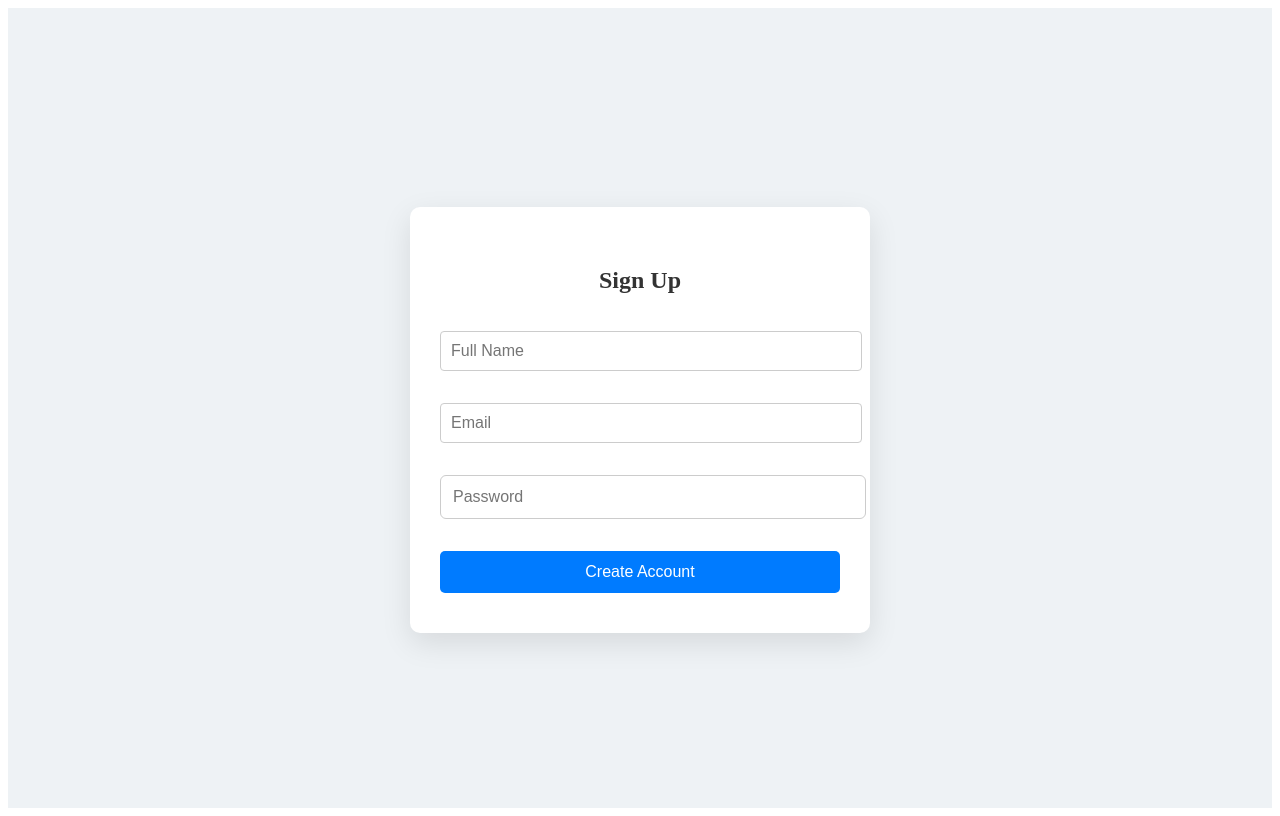
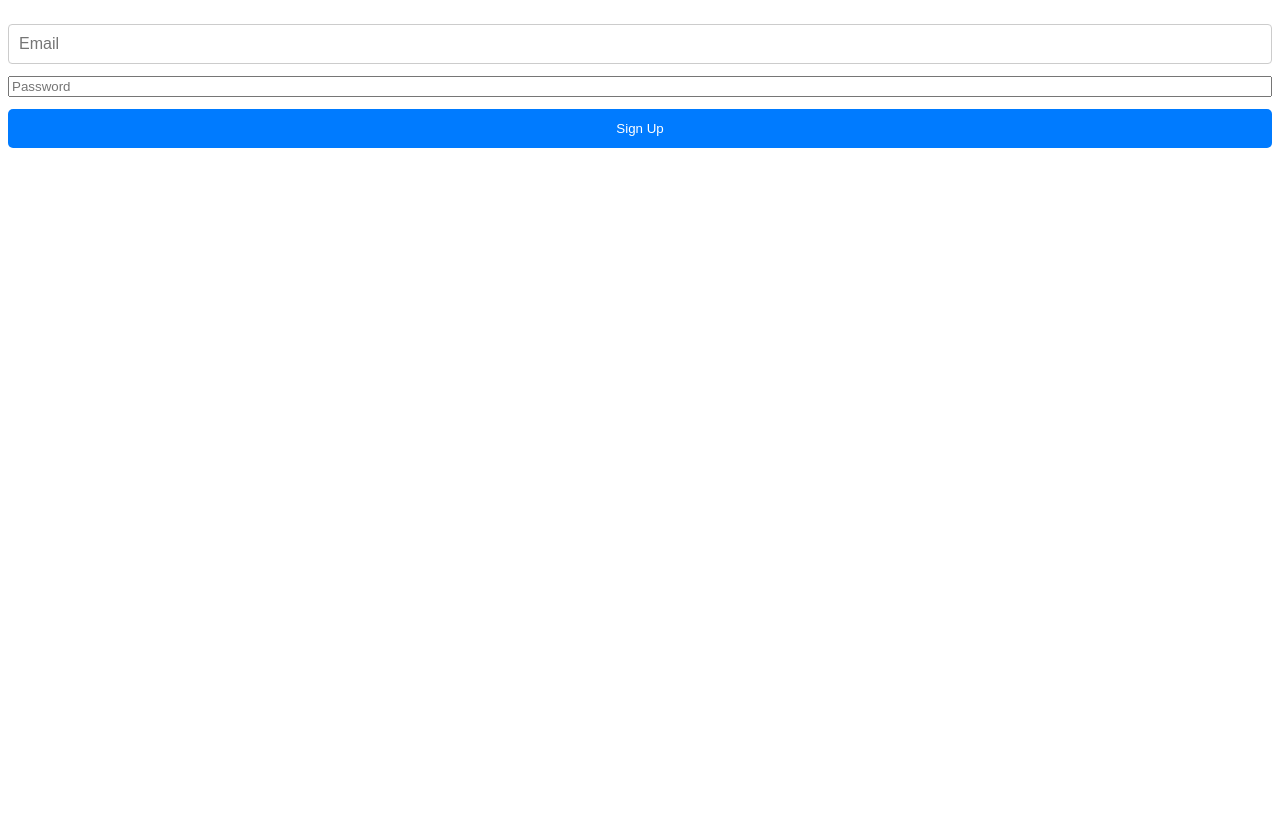
Before and after one commit to himanshu9998/slot_booker, a React (Vite) app in the folder frontend/: page /signup in a window 1280 px wide. Built offline with nearby package versions, Linux system fonts and the light colour scheme.

Commit message:
Fixed Signup

```diff
--- a/frontend/src/pages/SignupPage.jsx
+++ b/frontend/src/pages/SignupPage.jsx
@@ -1,72 +1,54 @@
 import React, { useState } from 'react';
 import axios from 'axios';
-import { useNavigate } from 'react-router-dom';
-import styles from './SignupPage.module.css';
 
-const SignupPage = () => {
-  const [formData, setFormData] = useState({ name: '', email: '', password: '' });
+function SignupPage() {
+  const [email, setEmail] = useState('');
+  const [password, setPassword] = useState('');
   const [message, setMessage] = useState('');
-  const navigate = useNavigate();
 
-  const handleChange = (e) => {
-    setFormData(prev => ({ ...prev, [e.target.name]: e.target.value }));
-  };
-
-  const handleSubmit = async (e) => {
+  const handleSignup = async (e) => {
     e.preventDefault();
-    setMessage('');
 
     try {
-      await axios.post(`${import.meta.env.VITE_API_BASE_URL}/auth/signup`, formData);
-      setMessage('Signup successful! Redirecting...');
-      setTimeout(() => navigate('/login'), 1500);
-    } catch (err) {
-      console.error(err);
-      setMessage(err.response?.data?.error || 'Signup failed');
+      const response = await axios.post(
+        'https://slot-booker.onrender.com/api/auth/signup',
+        { email, password },
+        {
+          withCredentials: true,  // important if you use cookies/sessions
+          headers: {
+            'Content-Type': 'application/json',
+          },
+        }
+      );
+
+      setMessage('Signup successful! Please check your email.');
+      console.log(response.data);
+    } catch (error) {
+      console.error('Signup error:', error);
+      setMessage('Signup failed. Please try again.');
     }
   };
 
   return (
-    <div className={styles.container}>
-      <form className={styles.card} onSubmit={handleSubmit}>
-        <h2 className={styles.title}>Sign Up</h2>
-
+    <form onSubmit={handleSignup}>
       <input
-          className={styles.input}
-          type="text"
-          name="name"
-          placeholder="Full Name"
-          value={formData.name}
-          onChange={handleChange}
+        type="email"
+        value={email}
+        placeholder="Email"
+        onChange={(e) => setEmail(e.target.value)}
         required
       />
-
       <input
-          className={styles.input}
-          type="email"
-          name="email"
-          placeholder="Email"
-          value={formData.email}
-          onChange={handleChange}
+        type="password"
+        value={password}
+        placeholder="Password"
+        onChange={(e) => setPassword(e.target.value)}
         required
       />
-
-        <input
-          className={styles.input}
-          type="password"
-          name="password"
-          placeholder="Password"
-          value={formData.password}
-          onChange={handleChange}
-          required
-        />
-
-        <button className={styles.button} type="submit">Create Account</button>
-
-        {message && <p className={styles.message}>{message}</p>}
+      <button type="submit">Sign Up</button>
+      <p>{message}</p>
     </form>
-    </div>
   );
-};
+}
 
 export default SignupPage;
```
Also changed, not shown: 1 other file (tests, documents, lock files or other folders). Lines whose indentation alone changed are shown as unchanged.
